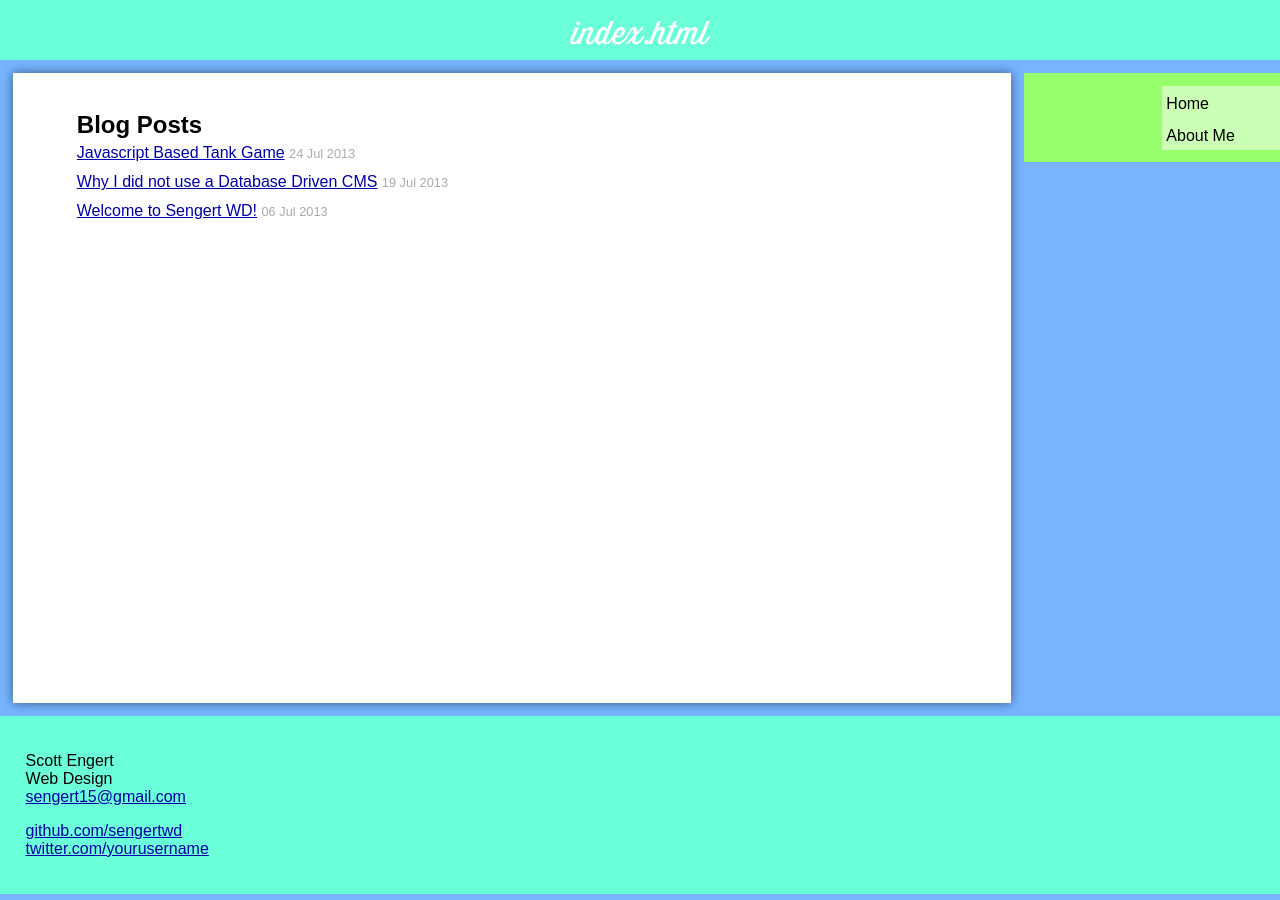
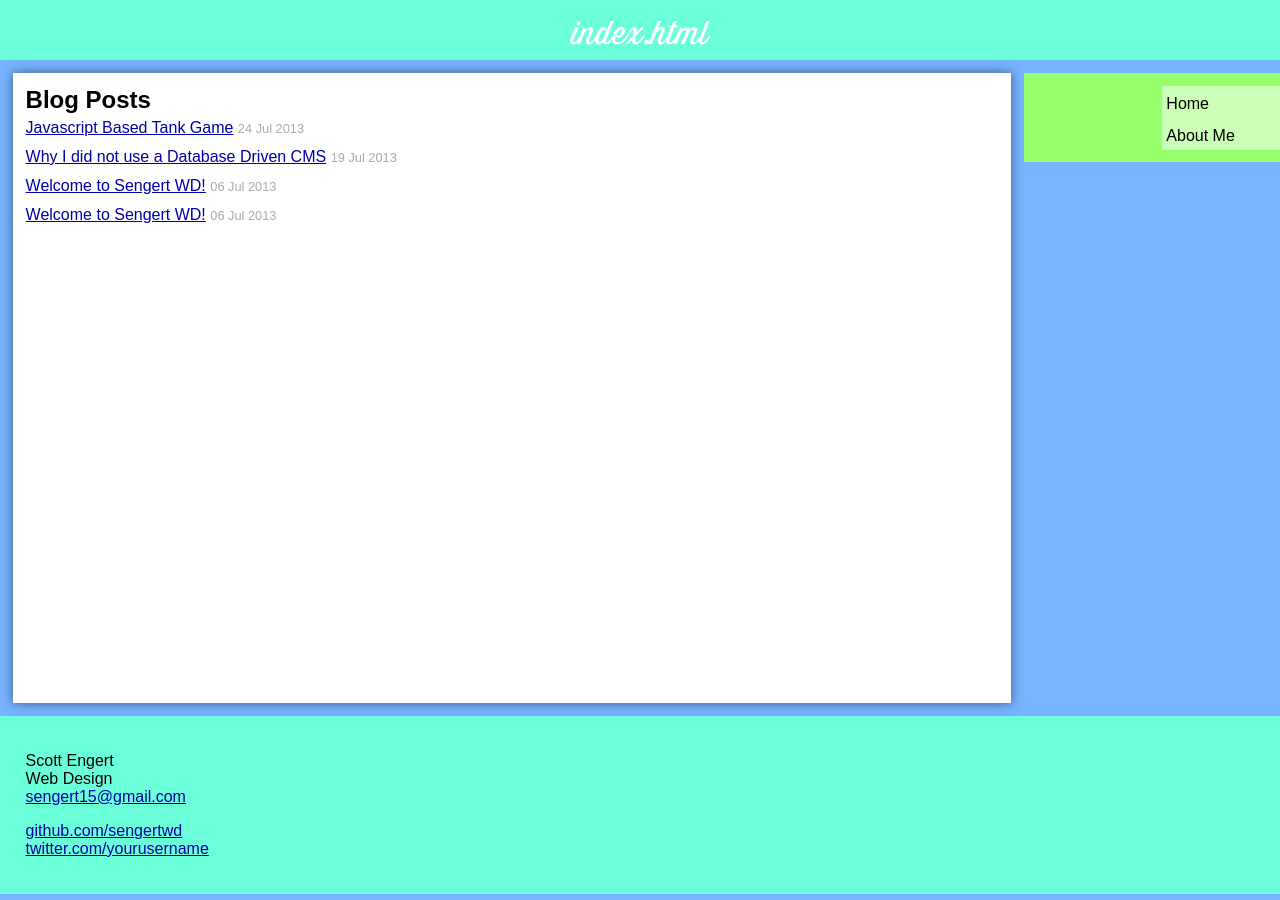
Before and after one commit to sengertwd/jekyll-test, a Jekyll site: the page built from index.html, in a window 1280 px wide. Built offline with Jekyll 4.4.1, drawn with Linux system fonts in a browser that asks for light colours; some web fonts are replaced.

Commit message:
Fixed some grammar errors in about me and added a new post

```diff
--- /dev/null
+++ b/_posts/2013-07-31-my-experience-with-flexbox.md
@@ -0,0 +1,6 @@
+---
+layout: post
+title:  "Welcome to Sengert WD!"
+date:   2013-07-06 13:41:45
+categories: development css3
+---
--- a/css/style.css
+++ b/css/style.css
@@ -192,6 +192,7 @@
       box-shadow: 0px 0px 10px rgba(0, 0, 0, 0.5);
       float: left;
       margin: 1% 0 1% 1%;
+      padding: 1% 1%;
       width: 78%; } }
 
 footer {
--- a/scss/includes/_main.scss
+++ b/scss/includes/_main.scss
@@ -120,6 +120,7 @@
     box-shadow: 0px 0px 10px rgba(0,0,0,.5);
     float: left;
     margin: 1% 0 1% 1%;
+    padding: 1% 1%;
     width: 78%;
   }
 }
```
Also changed, not shown: about_me.md (+1 -1 lines).
